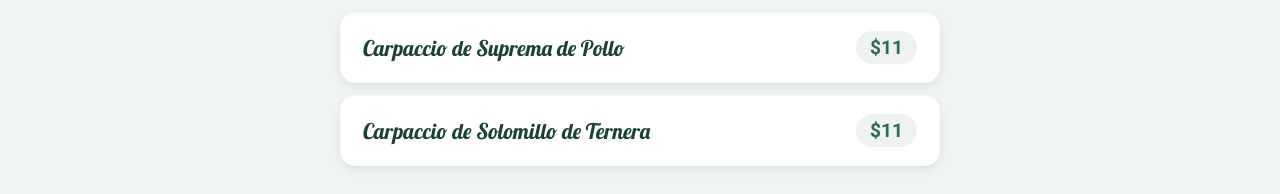
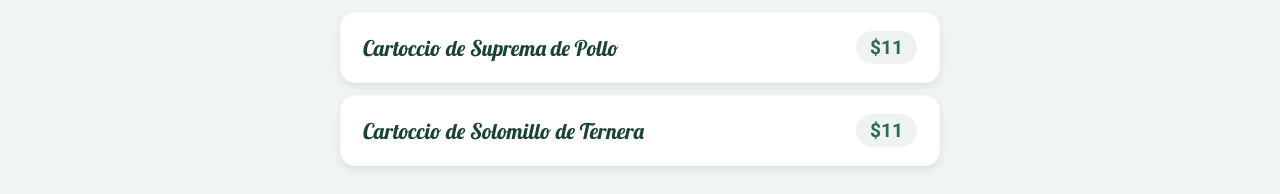
Before and after one commit to jesusbarbarie/wins, a plain HTML site: page index.html in a window 1280 px wide. Shown: the part 279-473 px from the top of the page. Drawn offline with Linux system fonts and the light colour scheme.

Commit message:
Add files via upload

```diff
--- a/index.html
+++ b/index.html
@@ -197,8 +197,8 @@
 
         const menuData = {
             "Especialidades ✨": [
-                {n: "Carpaccio de Suprema de Pollo", p: 11},
-                {n: "Carpaccio de Solomillo de Ternera", p: 11}
+                {n: "Cartoccio de Suprema de Pollo", p: 11},
+                {n: "Cartoccio de Solomillo de Ternera", p: 11}
             ],
             "Hamburguesas 🍔": [
                 {n: "Bacon Kubrick", p: 12}, {n: "Crispy Burger", p: 12}, {n: "Chicken Burger", p: 11},
```
